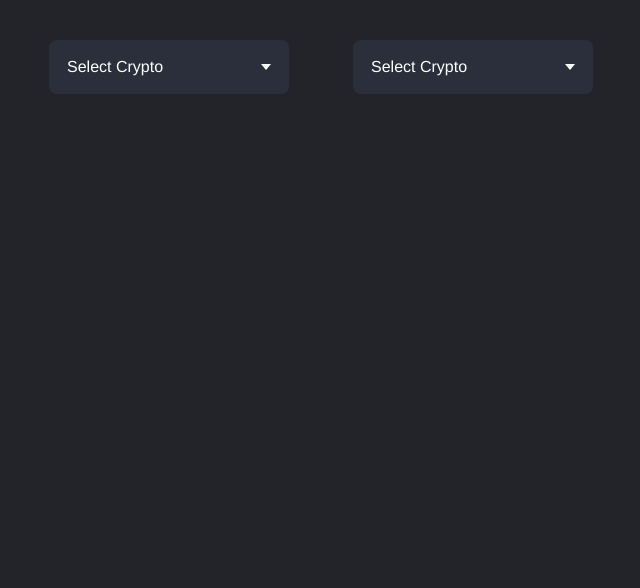
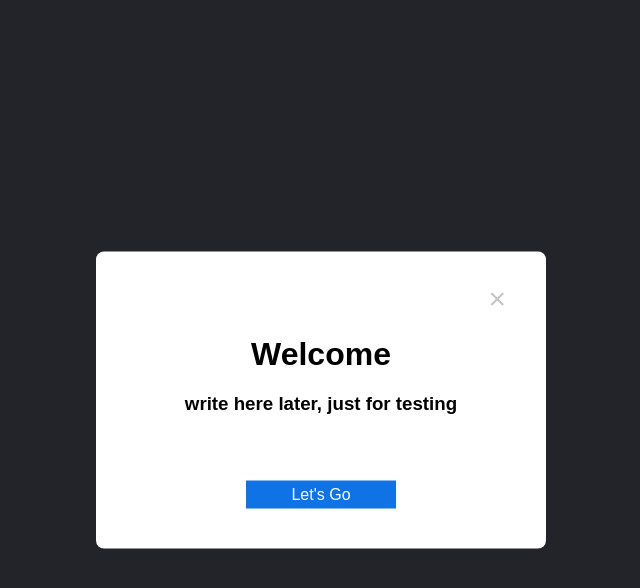
Before and after one commit to aryan-jha/Mini-project, a plain HTML site: page index.html in a window 1280 px wide. Shown: the whole page, without its empty margins (319-959 px from the left). Drawn offline with Linux system fonts and the light colour scheme.

Commit message:
added welcome page

```diff
--- a/index.html
+++ b/index.html
@@ -1,43 +1,23 @@
 <!DOCTYPE html>
 <html lang="en">
 <head>
-    <link rel="stylesheet" href="style.css">
     <meta charset="UTF-8">
     <meta http-equiv="X-UA-Compatible" content="IE=edge">
     <meta name="viewport" content="width=device-width, initial-scale=1.0">
-    <title>Project</title>
+    <link rel="stylesheet" href="style.css">
 </head>
 <body>
-
-    <div class="dropdown">
-        <div class="select">
-            <span class="selected">Select Crypto</span>
-            <div class="caret"></div>
-        </div>
-        <ul class="menu">
-            <li>Bitcoin</li>
-            <li>Ethereum</li>
-            <li>Litecoin</li>
-            <li class="active">USD coin</li>
-            <li>Dogecoin</li>
-        </ul>
+    <!--popup-->
+    <div class="popup">
+        <button id="close">&times;</button>
+        <h1>Welcome</h1>
+        <p>
+            <h3>write here later, just for testing</h3>
+        </p>
+        <br>
+        <br>
+        <a href="options.html">Let's Go</a>
     </div>
-
-    <div class="dropdown">
-        <div class="select">
-            <span class="selected">Select Crypto</span>
-            <div class="caret"></div>
-        </div>
-        <ul class="menu">
-            <li class="active">Bitcoin</li>
-            <li>Ethereum</li>
-            <li>Litecoin</li>
-            <li>USD coin</li>
-            <li>Dogecoin</li>
-        </ul>
-    </div>
-
     <script src="/script.js"></script>
-
 </body>
 </html>
--- a/script.js
+++ b/script.js
@@ -38,3 +38,18 @@ dropdowns.forEach(dropdown => {
         });
     });
 });
+//popup->
+
+window.addEventListener("load", function(){
+    setTimeout(
+        function open(event){
+            document.querySelector(".popup").style.display = "block";
+        },
+        800
+    )
+});
+
+
+document.querySelector("#close").addEventListener("click", function(){
+    document.querySelector(".popup").style.display = "none";
+});
--- a/style.css
+++ b/style.css
@@ -1,10 +1,11 @@
+/*options*/
 body{
   font-family: Helvetica, sans-serif;
   background: #23242a;
   min-height: 100vh;
   display: flex;
   justify-content: center;
-  align-items: top;
+  align-items: center;
   flex-wrap: wrap;
 }
 
@@ -92,3 +93,53 @@ body{
     display: block;
     opacity: 1;
 }
+
+/*popup*/
+*,
+*:before,
+*:after{
+    padding: 0;
+    margin: 0;
+    box-sizing: border-box;
+}
+
+.popup{
+    background-color: #ffffff;
+    width: 450px;
+    padding: 30px 40px;
+    position: absolute;
+    transform: translate(-50%,-50%);
+    left: 50%;
+    top: 50%;
+    border-radius: 8px;
+    font-family: "Poppins",sans-serif;
+    display: none;
+    text-align: center;
+}
+.popup button{
+    display: block;
+    margin:  0 0 20px auto;
+    background-color: transparent;
+    font-size: 30px;
+    color: #c5c5c5;
+    border: none;
+    outline: none;
+    cursor: pointer;
+}
+.popup p{
+    font-size: 14px;
+    text-align: justify;
+    margin: 20px 0;
+    line-height: 25px;
+}
+a{
+    display: block;
+    width: 150px;
+    position: relative;
+    margin: 10px auto;
+    text-align: center;
+    background-color: #0f72e5;
+    color: #ffffff;
+    text-decoration: none;
+    padding: 5px 0;
+}
```
Also changed, not shown: options.html (added, +44 -0 lines).
